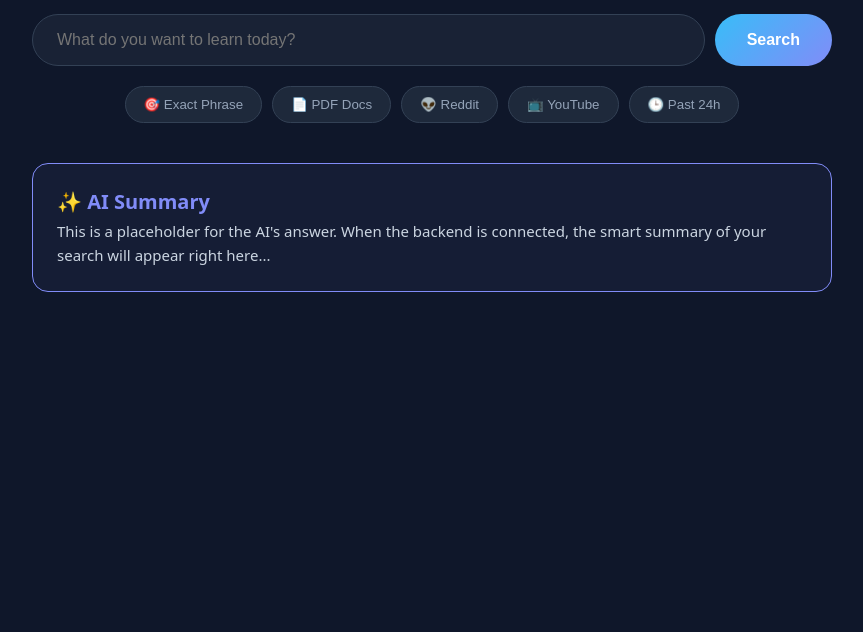
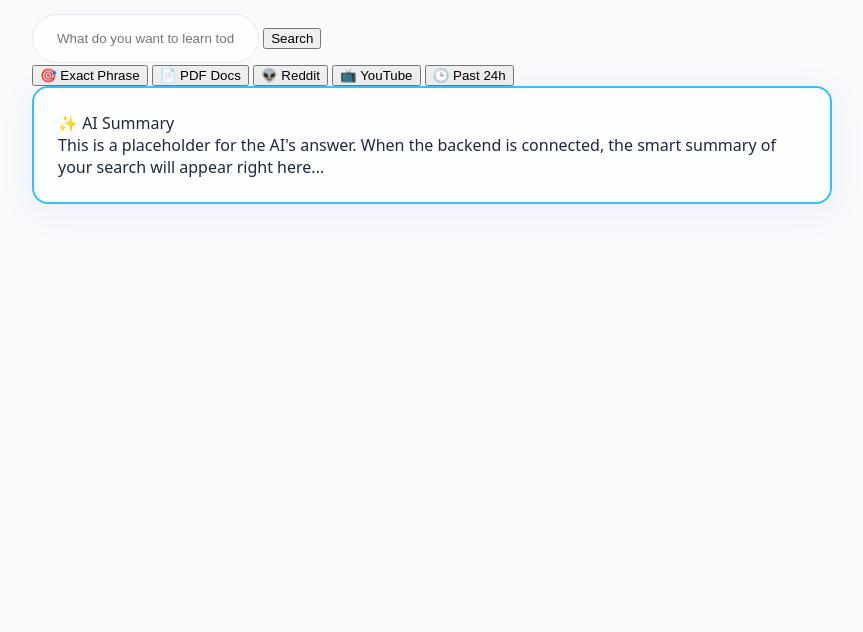
Before and after one commit to ankandas580/google-search, a plain HTML site: page index.html in a window 1280 px wide. Shown: the part 168-800 px from the top of the page, without its empty margins (208-1071 px from the left). Drawn offline with Linux system fonts and the light colour scheme.

Commit message:
Update style.css

```diff
--- a/css/style.css
+++ b/css/style.css
@@ -1,12 +1,35 @@
-/* Base Theme */
+/* Color Palette Variables */
+:root {
+    /* Auto-switch to Light Mode colors */
+    --bg-color: #f8fafc;
+    --glass-bg: rgba(255, 255, 255, 0.7);
+    --border-color: #e2e8f0;
+    --text-main: #1e293b;
+    --text-muted: #64748b;
+    --accent: #38bdf8;
+}
+
+@media (prefers-color-scheme: dark) {
+    :root {
+        /* Auto-switch to Dark Mode colors */
+        --bg-color: #0f172a;
+        --glass-bg: rgba(30, 41, 59, 0.7);
+        --border-color: #334155;
+        --text-main: #f1f5f9;
+        --text-muted: #94a3b8;
+        --accent: #818cf8;
+    }
+}
+
 body {
-    background-color: #0f172a; /* Deep dark blue */
-    color: #e2e8f0;
+    background-color: var(--bg-color);
+    color: var(--text-main);
     font-family: system-ui, -apple-system, sans-serif;
+    transition: background-color 0.3s ease;
+    margin: 0;
     display: flex;
     justify-content: center;
     padding-top: 50px;
-    margin: 0;
 }
 
 .search-container {
@@ -15,137 +38,40 @@ body {
     padding: 20px;
 }
 
-/* Glowing Title */
+/* Translucent Glass Effect */
+#searchInput {
+    flex-grow: 1;
+    padding: 16px 24px;
+    border-radius: 30px;
+    border: 1px solid var(--border-color);
+    background: var(--glass-bg);
+    color: var(--text-main);
+    backdrop-filter: blur(12px); /* This creates the glass look */
+    -webkit-backdrop-filter: blur(12px);
+    outline: none;
+    transition: all 0.3s ease;
+}
+
+.result-item {
+    background: var(--glass-bg);
+    backdrop-filter: blur(8px);
+    border: 1px solid var(--border-color);
+    padding: 24px;
+    border-radius: 16px;
+    margin-bottom: 16px;
+}
+
+/* Accent for AI Box */
+.ai-box {
+    border: 2px solid var(--accent);
+    box-shadow: 0 8px 32px rgba(129, 140, 248, 0.1);
+}
+
 .glow-text {
     text-align: center;
     background: linear-gradient(to right, #38bdf8, #818cf8);
     -webkit-background-clip: text;
     -webkit-text-fill-color: transparent;
+    font-size: 2.5rem;
     margin-bottom: 30px;
-    font-size: 2.5rem;
 }
-
-/* Search Bar Setup */
-.search-bar-wrapper {
-    display: flex;
-    gap: 10px;
-    margin-bottom: 20px;
-}
-
-#searchInput {
-    flex-grow: 1;
-    padding: 16px 24px;
-    border-radius: 30px;
-    border: 1px solid #334155;
-    background: rgba(30, 41, 59, 0.7);
-    color: white;
-    font-size: 16px;
-    outline: none;
-    backdrop-filter: blur(10px); /* Glass effect */
-    transition: all 0.3s ease;
-}
-
-#searchInput:focus {
-    border-color: #38bdf8;
-    box-shadow: 0 0 20px rgba(56, 189, 248, 0.15);
-}
-
-#searchBtn {
-    padding: 16px 32px;
-    border-radius: 30px;
-    border: none;
-    background: linear-gradient(135deg, #38bdf8, #818cf8);
-    color: white;
-    font-weight: bold;
-    font-size: 16px;
-    cursor: pointer;
-    transition: transform 0.2s, box-shadow 0.2s;
-}
-
-#searchBtn:hover {
-    transform: translateY(-2px);
-    box-shadow: 0 4px 15px rgba(129, 140, 248, 0.4);
-}
-
-/* Chips / Toggles */
-.quick-chips {
-    display: flex;
-    flex-wrap: wrap;
-    gap: 10px;
-    justify-content: center;
-    margin-bottom: 40px;
-}
-
-.chip {
-    padding: 10px 18px;
-    border-radius: 20px;
-    border: 1px solid #334155;
-    background: #1e293b;
-    color: #94a3b8;
-    cursor: pointer;
-    font-weight: 500;
-    transition: all 0.2s ease;
-}
-
-.chip:hover {
-    border-color: #475569;
-    background: #334155;
-}
-
-/* When a user clicks a chip, this class is added */
-.chip.active {
-    background: #818cf8;
-    color: white;
-    border-color: #818cf8;
-    box-shadow: 0 0 10px rgba(129, 140, 248, 0.3);
-}
-
-/* Search Results Layout */
-.result-item {
-    background: rgba(30, 41, 59, 0.4);
-    padding: 24px;
-    border-radius: 16px;
-    margin-bottom: 16px;
-    border: 1px solid #1e293b;
-    transition: transform 0.2s;
-}
-
-.result-item:hover {
-    transform: translateX(5px);
-    border-color: #334155;
-}
-
-.result-title {
-    color: #38bdf8;
-    font-size: 20px;
-    text-decoration: none;
-    font-weight: 600;
-    display: block;
-    margin-bottom: 4px;
-}
-
-.result-title:hover {
-    text-decoration: underline;
-}
-
-.result-url {
-    color: #10b981; /* Green */
-    font-size: 14px;
-    margin-bottom: 10px;
-}
-
-.result-snippet {
-    color: #cbd5e1;
-    font-size: 15px;
-    line-height: 1.6;
-}
-
-/* Special styling for the AI Box */
-.ai-box {
-    border-color: #818cf8;
-    background: rgba(129, 140, 248, 0.05);
-}
-
-.ai-title {
-    color: #818cf8;
-}
```
